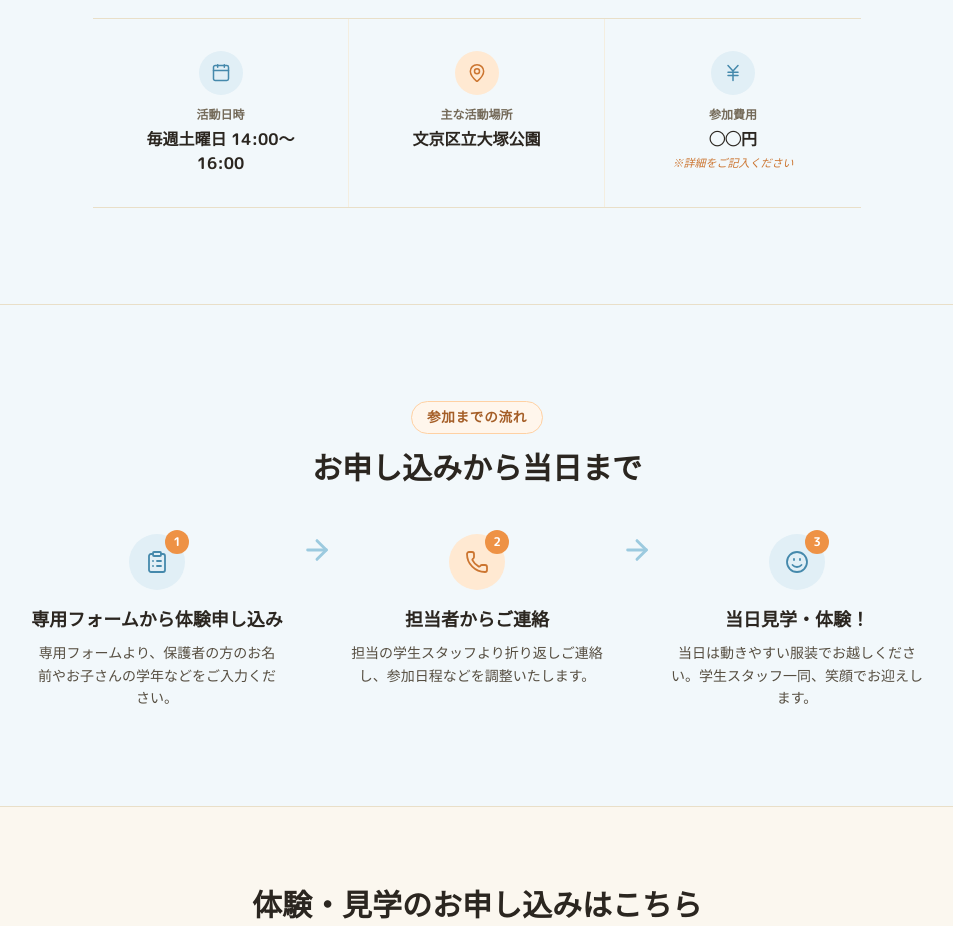
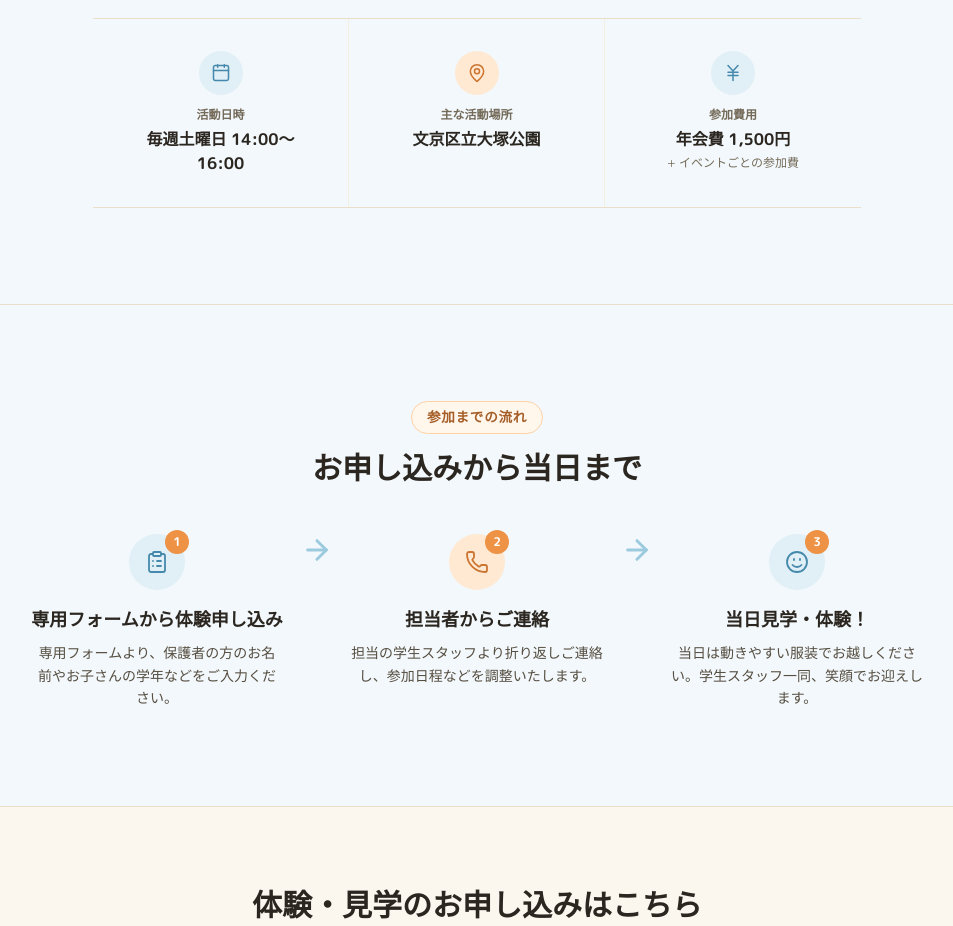
Before and after one commit to ku0001/aozora-kodomokai, a plain HTML site: page index.html in a window 1280 px wide. Shown: the part 4460-5386 px from the top of the page, without its empty margins (163-1116 px from the left). Drawn offline with nearby package versions, Linux system fonts and the light colour scheme; a web font is replaced by a local one.

Commit message:
Fill in participation fee (annual fee + per-event fee)
Co-Authored-By: Claude Sonnet 5 <noreply@anthropic.com>

```diff
--- a/index.html
+++ b/index.html
@@ -513,16 +513,14 @@
           </div>
         </div>
 
-        <!-- [未確定情報] 参加費用が確定したら ◯◯円 を書き換えてください -->
         <div class="p-6 sm:p-8 flex sm:flex-col items-center sm:items-center gap-4 sm:gap-3 text-left sm:text-center">
           <span class="flex h-11 w-11 shrink-0 items-center justify-center rounded-full bg-sora-100">
             <svg viewBox="0 0 24 24" class="h-5 w-5 text-sora-600" fill="none" stroke="currentColor" stroke-width="1.8" stroke-linecap="round" stroke-linejoin="round" aria-hidden="true"><path d="M12 9.5V21m0-11.5L6 3m6 6.5L18 3"/><path d="M6 15h12"/><path d="M6 11h12"/></svg>
           </span>
           <div>
             <p class="text-xs font-bold text-ink-600">参加費用</p>
-            <!-- TODO(要確認): 参加費用が確定したら ◯◯円 を書き換えてください -->
-            <p class="mt-1 font-display font-bold text-ink-900">◯◯円</p>
-            <p class="mt-1 text-[11px] text-taiyo-600 italic">※詳細をご記入ください</p>
+            <p class="mt-1 font-display font-bold text-ink-900">年会費 1,500円</p>
+            <p class="mt-1 text-xs text-ink-600">+ イベントごとの参加費</p>
           </div>
         </div>
 
```
Also changed, not shown: 1 other file.
